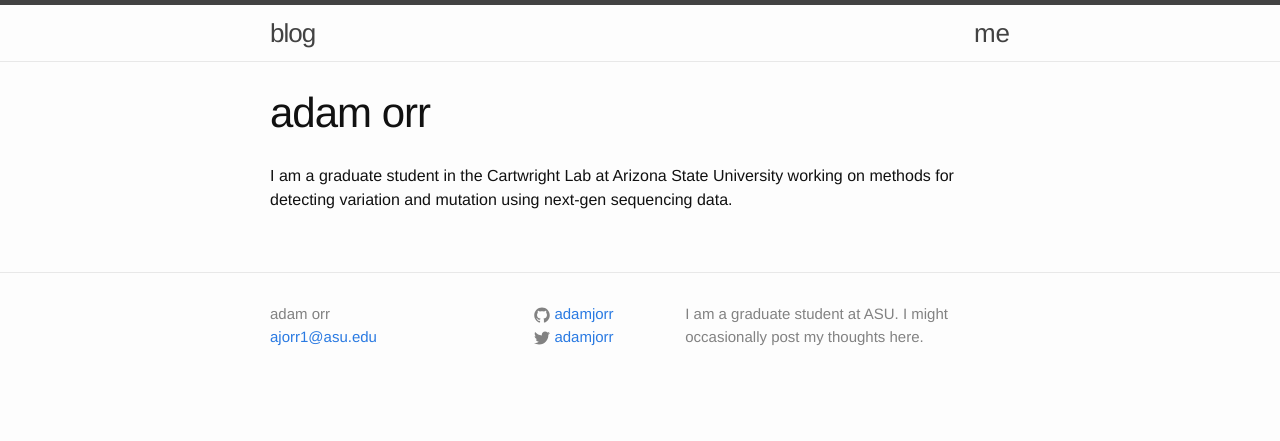
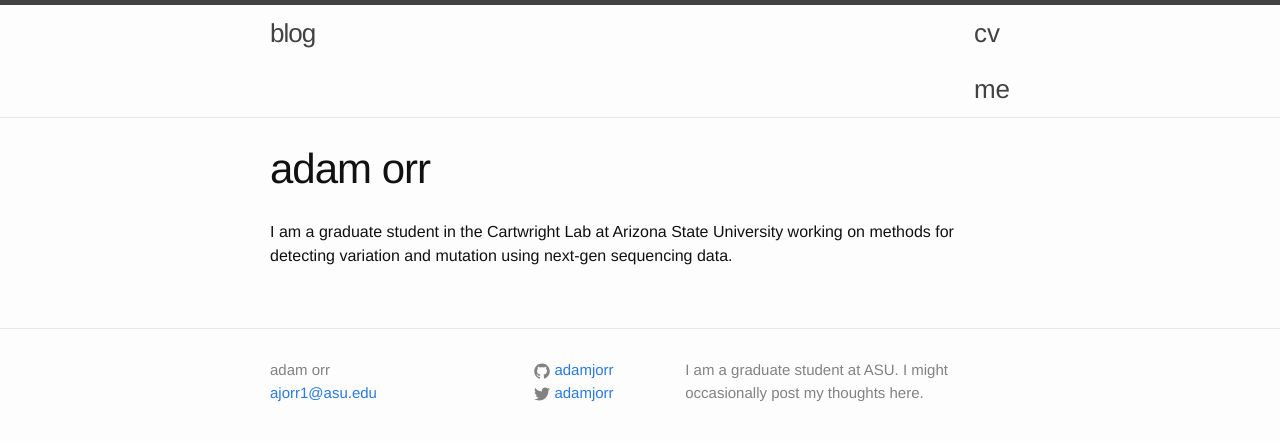
Before and after one commit to adamjorr/adamjorr.github.io, a Jekyll site: the page built from index.md, in a window 1280 px wide. Shown: the top 441 px of the page. Built offline with Jekyll 4.4.1, drawn with Linux system fonts in a browser that asks for light colours; nearby versions of some CDN libraries.

Commit message:
add CV to page

```diff
--- a/_includes/header.html
+++ b/_includes/header.html
@@ -14,6 +14,10 @@
       </a>
 
       <div class="trigger">
+        <a class="page-link" href="{{ site.baseurl }}/assets/AdamOrr_CV.pdf">cv</a>
+      </div>
+
+      <div class="trigger">
         <a class="page-link" href="{{ site.baseurl }}/">me</a>
       </div>
     </nav>
```
Also changed, not shown: 1 other file.
